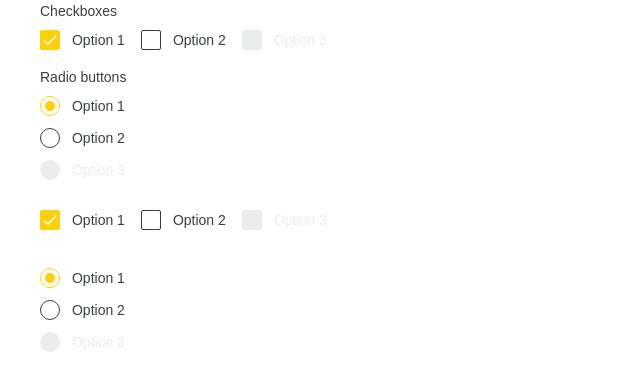
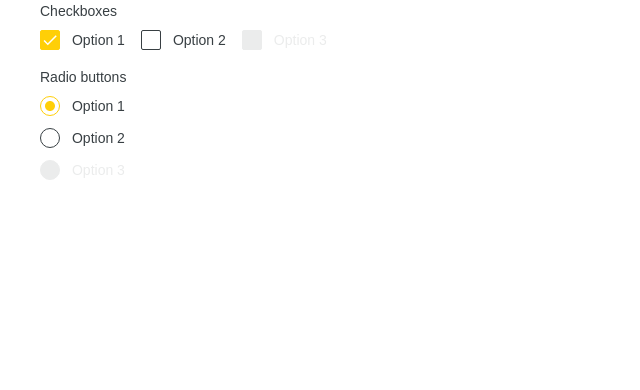
Before and after one commit to CruGlobal/cru-content-designs, a React (Create React App) app in the folder give/: page / in a window 1280 px wide. Shown: the top 390 px of the page, without its empty margins (0-640 px from the left). Built offline with nearby package versions, Linux system fonts and the light colour scheme.

Commit message:
Refining checkboxes and radio buttons

```diff
--- a/give/src/components/Form/Form.js
+++ b/give/src/components/Form/Form.js
@@ -29,10 +29,10 @@ export const FormExamples = () => {
         {/* <TextExamples /> */}
         <OptionsExamples />
       </Form>
-      <Form underline>
-        {/* <TextExamples /> */}
+      {/* <Form underline>
+        <TextExamples />
         <OptionsExamples />
-      </Form>
+      </Form> */}
       {/* <Form dark>
         <TextExamples />
       </Form>
--- a/give/src/components/Form/Options/Options.js
+++ b/give/src/components/Form/Options/Options.js
@@ -1,12 +1,15 @@
 import "./Options.css";
 
-const BoxOption = ({ type, value, children, ...other }) => {
+const BoxOption = ({
+  type, // string - "checkbox" | "radio"
+  children,
+  ...other
+}) => {
   return (
     <label className="cmp-form-options__field-label">
       <input
         className={"cmp-form-options__field cmp-form-options__field--" + type}
         type={type}
-        value={value}
         {...other}
       />
       <span className="cmp-form-options__field-description">{children}</span>
@@ -45,7 +48,7 @@ export const OptionsExamples = () => {
   return (
     <>
       <Options title="Checkboxes" inline>
-        <BoxOption type="checkbox" name="name1" checked>
+        <BoxOption type="checkbox" name="name1" checked onChange={() => {}}>
           Option 1
         </BoxOption>
         <BoxOption type="checkbox">Option 2</BoxOption>
@@ -54,13 +57,13 @@ export const OptionsExamples = () => {
         </BoxOption>
       </Options>
       <Options title="Radio buttons">
-        <BoxOption type="radio" name="radio1" checked>
+        <BoxOption type="radio" name="radio" checked onChange={() => {}}>
           Option 1
         </BoxOption>
-        <BoxOption type="radio" name="radio2">
+        <BoxOption type="radio" name="radio">
           Option 2
         </BoxOption>
-        <BoxOption type="radio" name="radio3" disabled>
+        <BoxOption type="radio" name="radio" disabled>
           Option 3
         </BoxOption>
       </Options>
```
